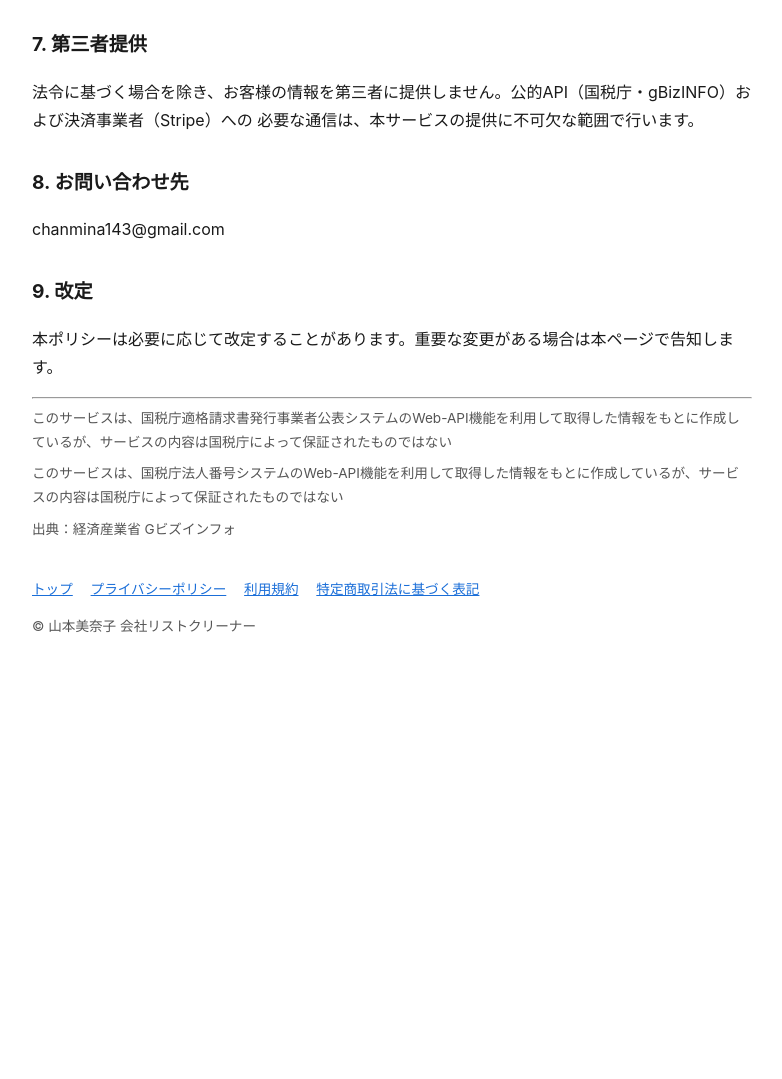
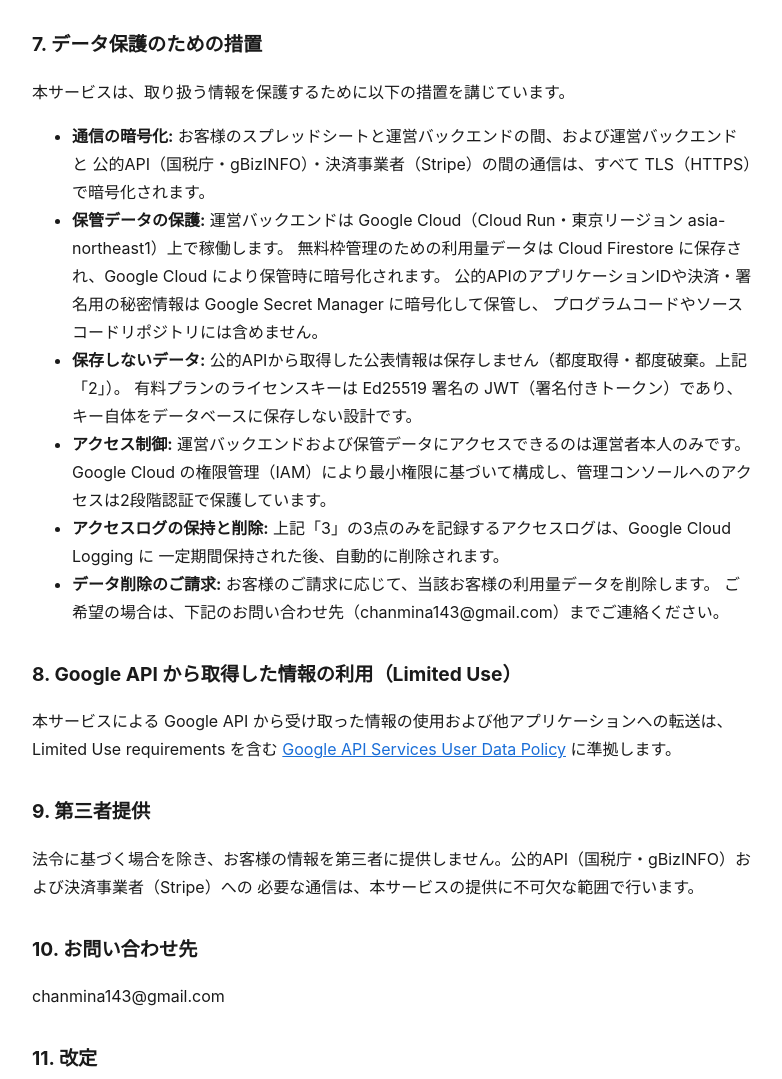
Before and after one commit to minako-ph/company-list-cleaner, a website: page web/privacy.html in a window 1280 px wide. Shown: the part 1540-2619 px from the top of the page, without its empty margins (248-1030 px from the left). Before the commit the page ends 2240 px from the top, so only its background shows below. Drawn offline with Linux system fonts and the light colour scheme.

Commit message:
docs(web): プライバシーポリシーにデータ保護措置とLimited Use開示を追加（OAuth審査対応）

```diff
--- a/web/privacy.html
+++ b/web/privacy.html
@@ -83,16 +83,55 @@
         公表情報（照会結果の内容）を含みません。
       </p>
 
-      <h2>7. 第三者提供</h2>
+      <h2>7. データ保護のための措置</h2>
+      <p>本サービスは、取り扱う情報を保護するために以下の措置を講じています。</p>
+      <ul>
+        <li>
+          <strong>通信の暗号化:</strong> お客様のスプレッドシートと運営バックエンドの間、および運営バックエンドと
+          公的API（国税庁・gBizINFO）・決済事業者（Stripe）の間の通信は、すべて TLS（HTTPS）で暗号化されます。
+        </li>
+        <li>
+          <strong>保管データの保護:</strong> 運営バックエンドは Google Cloud（Cloud Run・東京リージョン asia-northeast1）上で稼働します。
+          無料枠管理のための利用量データは Cloud Firestore に保存され、Google Cloud により保管時に暗号化されます。
+          公的APIのアプリケーションIDや決済・署名用の秘密情報は Google Secret Manager に暗号化して保管し、
+          プログラムコードやソースコードリポジトリには含めません。
+        </li>
+        <li>
+          <strong>保存しないデータ:</strong> 公的APIから取得した公表情報は保存しません（都度取得・都度破棄。上記「2」）。
+          有料プランのライセンスキーは Ed25519 署名の JWT（署名付きトークン）であり、キー自体をデータベースに保存しない設計です。
+        </li>
+        <li>
+          <strong>アクセス制御:</strong> 運営バックエンドおよび保管データにアクセスできるのは運営者本人のみです。
+          Google Cloud の権限管理（IAM）により最小権限に基づいて構成し、管理コンソールへのアクセスは2段階認証で保護しています。
+        </li>
+        <li>
+          <strong>アクセスログの保持と削除:</strong> 上記「3」の3点のみを記録するアクセスログは、Google Cloud Logging に
+          一定期間保持された後、自動的に削除されます。
+        </li>
+        <li>
+          <strong>データ削除のご請求:</strong> お客様のご請求に応じて、当該お客様の利用量データを削除します。
+          ご希望の場合は、下記のお問い合わせ先（chanmina143@gmail.com）までご連絡ください。
+        </li>
+      </ul>
+
+      <h2>8. Google API から取得した情報の利用（Limited Use）</h2>
+      <p>
+        本サービスによる Google API から受け取った情報の使用および他アプリケーションへの転送は、
+        Limited Use requirements を含む
+        <a href="https://developers.google.com/terms/api-services-user-data-policy" target="_blank" rel="noopener">Google API Services User Data Policy</a>
+        に準拠します。
+      </p>
+
+      <h2>9. 第三者提供</h2>
       <p>
         法令に基づく場合を除き、お客様の情報を第三者に提供しません。公的API（国税庁・gBizINFO）および決済事業者（Stripe）への
         必要な通信は、本サービスの提供に不可欠な範囲で行います。
       </p>
 
-      <h2>8. お問い合わせ先</h2>
+      <h2>10. お問い合わせ先</h2>
       <p>chanmina143@gmail.com</p>
 
-      <h2>9. 改定</h2>
+      <h2>11. 改定</h2>
       <p>本ポリシーは必要に応じて改定することがあります。重要な変更がある場合は本ページで告知します。</p>
 
       <hr>
```
Also changed, not shown: docs/decisions.md (+2 -0 lines).
